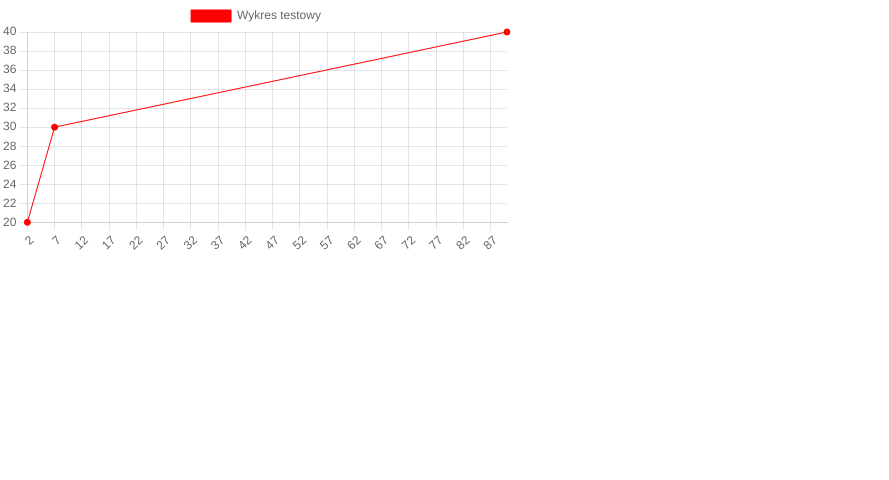
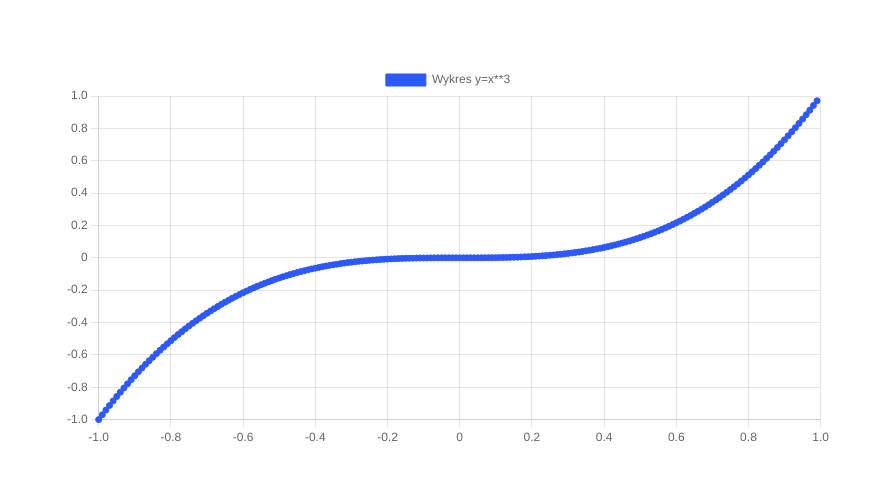
Before and after one commit to najwer23/chart, a website built with webpack: page index.html in a window 1280 px wide. Shown: the whole page, without its empty margins (0-889 px from the left). Built offline with nearby package versions, Linux system fonts and the light colour scheme.

Commit message:
Drawing math function

```diff
--- a/assets/css/index.css
+++ b/assets/css/index.css
@@ -6,10 +6,16 @@
     list-style-type: none;
 }
 
+main {
+    margin-top: 5%;
+    margin-left: 5%;
+    margin-right: 5%;
+}
+
 .chart-container {
     position: relative;
-    height:20vh;
-    width:40vw
+    height:30vh;
+    width:60vw
 }
 
 body {
--- a/assets/js/chart.js
+++ b/assets/js/chart.js
@@ -19,19 +19,17 @@ class CustomChart {
     }
 
     drawChart() {
-        console.log(this.dataSample)
-        console.log(this.rangeX)
         var ctx = document.getElementById('chart').getContext('2d');
         new Chart(ctx, {
-            type: 'line',
+            type: 'scatter',
             data: {
                 labels: this.rangeX, //range on axies x, precision must be bigger or same as data
                 datasets: [{
                     label: this.title,
                     data: this.dataSample, //sample data value
                     borderWidth: 1,
-                    borderColor: "red",
-                    backgroundColor: "red"
+                    borderColor: "#2D58FA",
+                    backgroundColor: "#2D58FA"
                 }]
             },
             options: {
@@ -49,12 +47,68 @@ class CustomChart {
     }
 };
 
+class DataCenter {
+    constructor (params) {
+        this.yFunction = params.yFunction;
+        this.leftBound = params.leftBound
+        this.rightBound = params.rightBound
+        this.step = params.step
+        this.sampledFunction = []
+
+    }
+
+    generateData() {
+        let minusInfinity = -999999;
+        let plusInfinity = 999999;
+        let Y;
+
+        for (let i=this.leftBound; i<=this.rightBound; i+=this.step) {
+            Y = eval(this.yFunction.replace(/x/gi, `(${i})`))
+            if (Y>minusInfinity && Y<plusInfinity) {
+                this.sampledFunction.push(
+                    {
+                        x: i,
+                        y: Y
+                    }
+                )
+            }
+        }
+    }
+
+    getSampledFunction() {
+        return this.sampledFunction
+    }
+
+    getPrecision() {
+        let precision = this.step.toString();
+        return (this.step % 1 == 0) ? 0 : (precision.length - 2)
+    }
+}
+
 window.onload = () => {
+    let yFunction = "x**3";
+    let leftBound = -1;
+    let rightBound = 1;
+    let step = 0.01
+
+
+
+    let dataCenter = new DataCenter({
+        yFunction: yFunction,
+        leftBound: leftBound,
+        rightBound: rightBound,
+        step: step
+    });
+
+    dataCenter.generateData();
+    let sampledFunction = dataCenter.getSampledFunction();
+    let precision = dataCenter.getPrecision()
+
     let mainChart = new CustomChart({
-        title: "Wykres testowy",
-        axisX: {step: 1, name: "x", precision: 0},
-        axisY: {step: 2, name: "y", precision: 0},
-        dataSample: [{x: 2, y: 20}, {x: 7, y: 30}, {x: 90, y: 40}]
+        title: "Wykres y=" + yFunction,
+        axisX: {step: step, name: "x", precision: precision},
+        axisY: {step: 1, name: "y", precision: 0},
+        dataSample: sampledFunction
     })
     mainChart.drawChart()
 }
```
